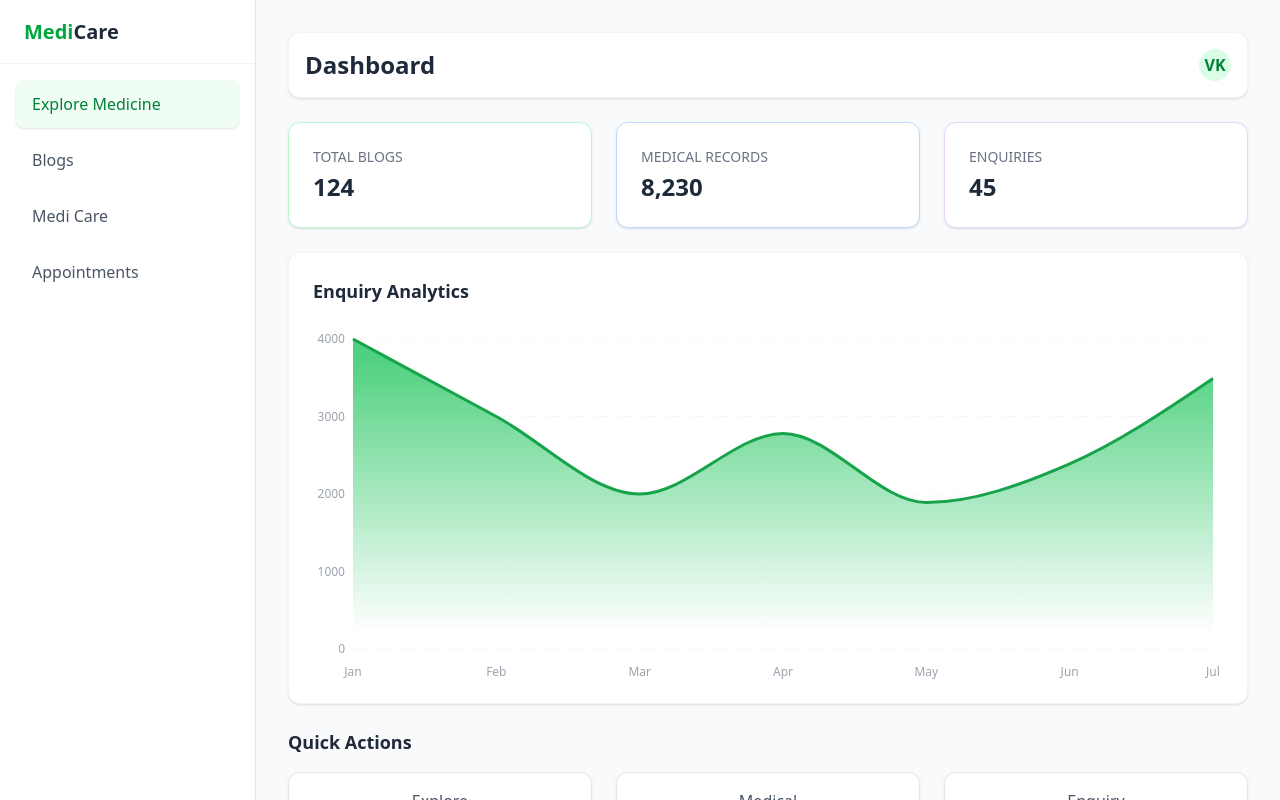
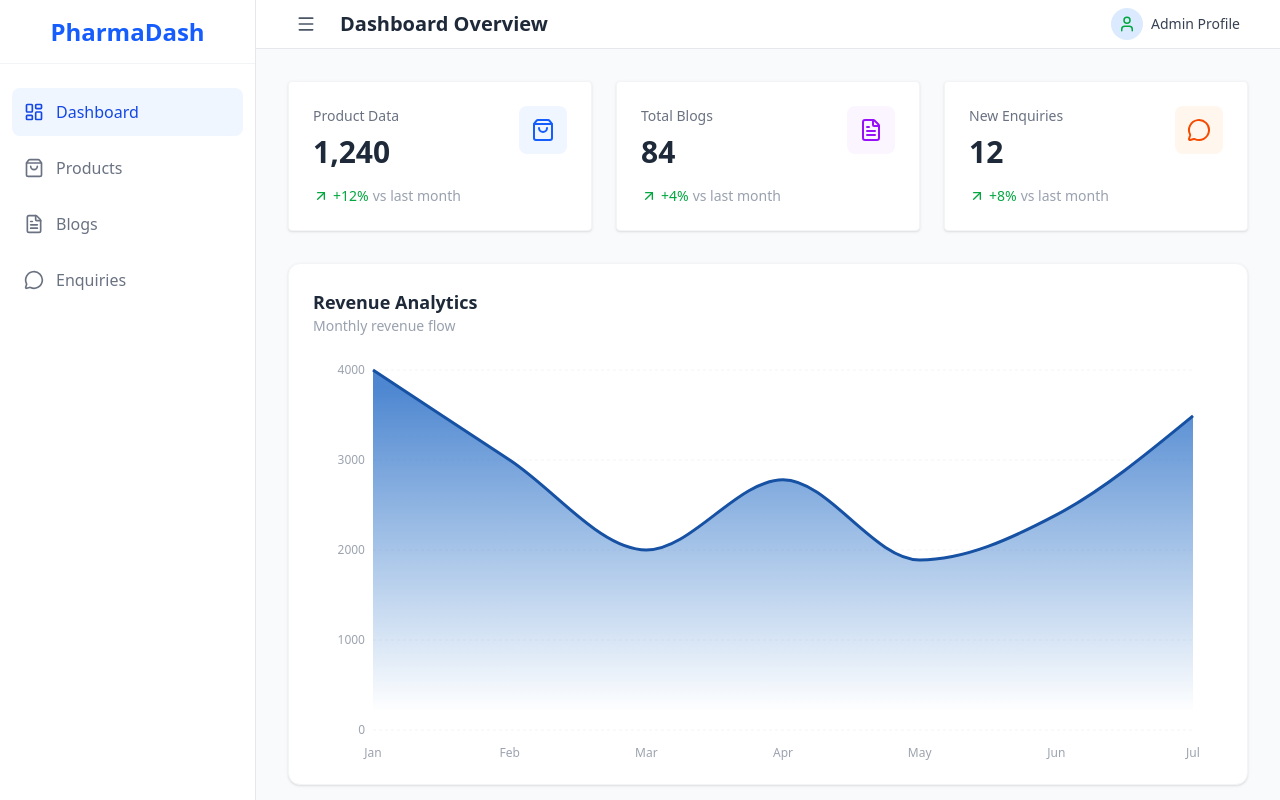
Before and after one commit to vinitk09/DwepsPharma, a Next.js app: page /admin in a window 1280 px wide. Built offline with nearby package versions, Linux system fonts and the light colour scheme.

Commit message:
Added Admin panel along with product Page

```diff
--- a/package.json
+++ b/package.json
@@ -10,6 +10,7 @@
   },
   "dependencies": {
     "framer-motion": "^12.24.10",
+    "lucide-react": "^0.562.0",
     "mongoose": "^9.1.1",
     "next": "16.1.1",
     "react": "19.2.3",
--- a/src/app/admin/page.js
+++ b/src/app/admin/page.js
@@ -1,9 +1,10 @@
 "use client"
 import React, { useState } from 'react'
 import { AreaChart, Area, XAxis, YAxis, CartesianGrid, Tooltip, ResponsiveContainer } from 'recharts';
+// Importing icons (install lucide-react if you haven't: npm install lucide-react)
+import { Search, Plus, Edit, Trash2, LayoutDashboard, ShoppingBag, FileText, MessageCircle, Menu, X, User, ArrowUpRight, ChevronRight, Settings } from 'lucide-react';
 
 const Page = () => {
-    // Data for the chart
   const data = [
     { name: 'Jan', revenue: 4000, profit: 2400 },
     { name: 'Feb', revenue: 3000, profit: 1398 },
@@ -14,106 +15,158 @@ const Page = () => {
     { name: 'Jul', revenue: 3490, profit: 4300 },
   ];
 
-    const [isSidebarOpen, setIsSidebarOpen] = useState(false); // Default closed on mobile
+  const [isSidebarOpen, setIsSidebarOpen] = useState(true);
+  const [activeTab, setActiveTab] = useState('dashboard');
+  return (
+    <div className="flex h-screen bg-gray-50 overflow-hidden">
 
-    return (
-        <div className='flex h-screen bg-gray-50 overflow-hidden'>
-
-            {/* --- 1. MOBILE BACKDROP (Darken screen when menu open) --- */}
-            {isSidebarOpen && (
-                <div
-                    className="fixed inset-0 bg-black/50 z-20 md:hidden"
-                    onClick={() => setIsSidebarOpen(false)}
-                />
-            )}
-
-            {/* --- 2. SIDEBAR --- */}
-            <aside className={`
-                fixed inset-y-0 left-0 z-30 w-64 bg-white border-r border-gray-200 shadow-xl
-                transform transition-transform duration-300 ease-in-out
-                ${isSidebarOpen ? 'translate-x-0' : '-translate-x-full'}
-                md:relative md:translate-x-0 md:shadow-none
-            `}>
-
-                {/* Sidebar Header */}
-                <div className='h-16 flex items-center justify-between px-6 border-b border-gray-100'>
-                    <div className='text-xl font-bold text-green-600'>Medi<span className='text-gray-800'>Care</span></div>
-                    {/* Close Button (Mobile Only) */}
-                    <button onClick={() => setIsSidebarOpen(false)} className='md:hidden text-gray-500 hover:text-red-500'>
-                        ✕
-                    </button>
+      {/* ================= Sidebar ================= */}
+      <aside
+        className={`bg-white border-r border-gray-200 transition-all duration-300 ease-in-out flex flex-col
+        ${isSidebarOpen ? 'w-64' : 'w-20'}
+        `}
+      >
+        {/* Logo Area */}
+        <div className="h-16 flex items-center justify-center border-b border-gray-100">
+          <div className="font-bold text-2xl text-blue-600">
+            {isSidebarOpen ? 'PharmaDash' : 'PD'}
+          </div>
         </div>
 
-                {/* Sidebar Menu */}
-                <div className='p-4 space-y-2 flex flex-col'>
-                    <SidebarItem active>Explore Medicine</SidebarItem>
-                    <SidebarItem>Blogs</SidebarItem>
-                    <SidebarItem>Medi Care</SidebarItem>
-                    <SidebarItem>Appointments</SidebarItem>
-                </div>
+        {/* Navigation Links */}
+        <nav className="flex-1 py-6 flex flex-col gap-2 px-3">
+            <SidebarItem icon={<LayoutDashboard size={20}/>} text="Dashboard" isOpen={isSidebarOpen} active={activeTab === 'dashboard'}
+            onClick={() => setActiveTab('dashboard')} />
+            <SidebarItem icon={<ShoppingBag size={20}/>} text="Products" isOpen={isSidebarOpen} active={activeTab === 'products'}
+            onClick = {() => setActiveTab('products')} />
+            <SidebarItem icon={<FileText size={20}/>} text="Blogs" isOpen={isSidebarOpen} />
+            <SidebarItem icon={<MessageCircle size={20}/>} text="Enquiries" isOpen={isSidebarOpen} />
+            {/* <div className="mt-auto">
+                <SidebarItem icon={<Settings size={20}/>} text="Settings" isOpen={isSidebarOpen} />
+            </div> */}
+        </nav>
       </aside>
 
 
-            {/* --- 3. MAIN CONTENT AREA --- */}
-            <main className='flex-1 overflow-y-auto'>
-                <div className='p-6 md:p-8 space-y-6'>
+      {/* ================= Main Content ================= */}
+      <main className="flex-1 flex flex-col overflow-y-auto">
 
         {/* Header */}
-                    <header className='flex items-center justify-between bg-white p-4 rounded-xl shadow-sm border border-gray-100'>
-                        <div className='flex items-center gap-3'>
-                            {/* Hamburger Menu (Mobile Only) */}
+        <header className="h-16 bg-white border-b border-gray-200 flex items-center justify-between px-8 sticky top-0 z-10">
+          <div className="flex items-center gap-4">
             <button
-                                onClick={() => setIsSidebarOpen(true)}
-                                className='md:hidden p-2 text-gray-600 hover:bg-gray-100 rounded-lg'
+              onClick={() => setIsSidebarOpen(!isSidebarOpen)}
+              className="p-2 hover:bg-gray-100 rounded-lg text-gray-600 transition-colors"
             >
-                                <svg className="w-6 h-6" fill="none" stroke="currentColor" viewBox="0 0 24 24"><path strokeLinecap="round" strokeLinejoin="round" strokeWidth={2} d="M4 6h16M4 12h16M4 18h16" /></svg>
+              <Menu size={20} />
             </button>
-                            <h2 className='text-2xl font-bold text-gray-800'>Dashboard</h2>
+            <h2 className="text-xl font-semibold text-gray-800">Dashboard Overview</h2>
           </div>
 
-                        <div className='flex items-center gap-2'>
-                            <div className='w-8 h-8 rounded-full bg-green-100 flex items-center justify-center text-green-700 font-bold'>VK</div>
+          <div className="flex items-center gap-4">
+            <div className="flex items-center gap-2 hover:bg-gray-50 p-2 rounded-full cursor-pointer transition">
+                <div className="w-8 h-8 bg-blue-100 rounded-full flex items-center justify-center text-green-600">
+                    <User size={18} />
+                </div>
+                <span className="text-sm font-medium text-gray-700 hidden sm:block">Admin Profile</span>
+            </div>
           </div>
         </header>
 
-                    {/* Stats Cards */}
-                    <div className='grid grid-cols-1 md:grid-cols-3 gap-6'>
-                        <StatCard label="Total Blogs" value="124" color="green" />
-                        <StatCard label="Medical Records" value="8,230" color="blue" />
-                        <StatCard label="Enquiries" value="45" color="purple" />
+        {/* Content Body */}
+        <div className="p-8 space-y-8">
+
+            {activeTab === 'dashboard' ? (
+                <>
+                 {/* Top Cards Section */}
+            <div className="grid grid-cols-1 md:grid-cols-3 gap-6">
+                <StatCard
+                    title="Product Data"
+                    value="1,240"
+                    icon={<ShoppingBag className="text-blue-600" />}
+                    bg="bg-blue-50"
+                    trend="+12%"
+                    borderColor="border-blue-500"
+                    backgroundColor="bg-blue-500"
+                />
+                <StatCard
+                    title="Total Blogs"
+                    value="84"
+                    icon={<FileText className="text-purple-600" />}
+                    bg="bg-purple-50"
+                    trend="+4%"
+                    borderColor="border-purple-500"
+                    backgroundColor="bg-purple-500"
+                />
+                <StatCard
+                    title="New Enquiries"
+                    value="12"
+                    icon={<MessageCircle className="text-orange-600" />}
+                    bg="bg-orange-50"
+                    trend="+8%"
+                    borderColor="border-red-500"
+                    backgroundColor="bg-red-500"
+                />
             </div>
 
-                    {/* Chart Section */}
-                    <div className='bg-white p-6 rounded-xl shadow-sm border border-gray-100'>
-                        <h3 className="text-lg font-bold text-gray-800 mb-6">Enquiry Analytics</h3>
-                        <div className='h-[350px] w-full'>
+            {/* Graph Section */}
+            <div className="bg-white p-6 rounded-xl shadow-sm border border-gray-100">
+                <div className="mb-6">
+                    <h3 className="text-lg font-semibold text-gray-800">Revenue Analytics</h3>
+                    <p className="text-sm text-gray-400">Monthly revenue flow</p>
+                </div>
+
+                <div className="w-full h-[400px]">
                     <ResponsiveContainer width="100%" height="100%">
-                                <AreaChart data={data} margin={{ top: 10, right: 10, left: -20, bottom: 0 }}>
+                        <AreaChart data={data} margin={{ top: 10, right: 30, left: 0, bottom: 0 }}>
                             <defs>
                                 <linearGradient id="colorRevenue" x1="0" y1="0" x2="0" y2="1">
-                                            <stop offset="5%" stopColor="#22c55e" stopOpacity={0.8} />
-                                            <stop offset="95%" stopColor="#22c55e" stopOpacity={0} />
+                                    <stop offset="5%" stopColor="#2269c5ff" stopOpacity={0.8}/>
+                                    <stop offset="95%" stopColor="#226ec5ff" stopOpacity={0}/>
                                 </linearGradient>
                             </defs>
                             <CartesianGrid strokeDasharray="3 3" vertical={false} stroke="#f3f4f6" />
-                                    <XAxis dataKey="name" axisLine={false} tickLine={false} tick={{ fill: '#9ca3af', fontSize: 12 }} dy={10} />
-                                    <YAxis axisLine={false} tickLine={false} tick={{ fill: '#9ca3af', fontSize: 12 }} />
-                                    <Tooltip contentStyle={{ borderRadius: '8px', border: 'none', boxShadow: '0 4px 12px rgba(0,0,0,0.1)' }} />
-                                    <Area type="monotone" dataKey="revenue" stroke="#16a34a" strokeWidth={3} fillOpacity={1} fill="url(#colorRevenue)" />
+                            <XAxis
+                                dataKey="name"
+                                axisLine={false}
+                                tickLine={false}
+                                tick={{ fill: '#9ca3af', fontSize: 12 }}
+                                dy={10}
+                            />
+                            <YAxis
+                                axisLine={false}
+                                tickLine={false}
+                                tick={{ fill: '#9ca3af', fontSize: 12 }}
+                            />
+                            <Tooltip
+                                contentStyle={{ borderRadius: '8px', border: 'none', boxShadow: '0 4px 12px rgba(0,0,0,0.1)' }}
+                            />
+                            <Area
+                                type="monotone"
+                                dataKey="revenue"
+                                stroke="#1651a3ff"
+                                strokeWidth={3}
+                                fillOpacity={1}
+                                fill="url(#colorRevenue)"
+                            />
                         </AreaChart>
                     </ResponsiveContainer>
                 </div>
             </div>
 
-                    {/* Quick Actions */}
-                    <div>
-                        <h3 className='text-lg font-bold text-gray-800 mb-4'>Quick Actions</h3>
-                        <div className='grid grid-cols-1 md:grid-cols-3 gap-6'>
-                            <ActionCard>Explore</ActionCard>
-                            <ActionCard>Medical</ActionCard>
-                            <ActionCard>Enquiry</ActionCard>
+            {/* Quick Actions Section */}
+            <div className="flex flex-col gap-4">
+                <h2 className="text-lg font-semibold text-gray-800">Quick Actions</h2>
+                <div className="grid grid-cols-1 md:grid-cols-3 gap-6">
+                   <ActionCard title="Add Product" desc="Create a new listing" icon={<ShoppingBag size={20}/>} />
+                   <ActionCard title="Write Blog" desc="Publish new content" icon={<FileText size={20}/>} />
+                   <ActionCard title="View Enquiries" desc="Check customer messages" icon={<MessageCircle size={20}/>} />
                 </div>
             </div>
+            </>
+            ) : ( <ProductsView/>)}
+
+
 
         </div>
       </main>
@@ -121,33 +174,148 @@ const Page = () => {
   )
 }
 
-// --- SUB COMPONENTS FOR CLEANER CODE ---
+const ProductsView = () => {
+    // Dummy Data for the table
+    const products = [
+        { id: 1, name: 'Paracetamol 500mg', category: 'Medicine', price: '$12.00', stock: 450, status: 'In Stock' },
+        { id: 2, name: 'Vitamin C Serum', category: 'Skincare', price: '$24.50', stock: 120, status: 'Low Stock' },
+        { id: 3, name: 'Surgical Mask N95', category: 'Equipment', price: '$5.00', stock: 0, status: 'Out of Stock' },
+        { id: 4, name: 'Antibiotic Cream', category: 'Medicine', price: '$8.90', stock: 85, status: 'In Stock' },
+        { id: 5, name: 'Digital Thermometer', category: 'Equipment', price: '$15.00', stock: 30, status: 'In Stock' },
+    ];
 
-const SidebarItem = ({ children, active }) => (
-    <div className={`px-4 py-3 rounded-lg font-medium cursor-pointer transition-all ${active ? 'bg-green-50 text-green-700 shadow-sm' : 'text-gray-600 hover:bg-gray-50 hover:text-gray-900'}`}>
-        {children}
+    return (
+        <div className="space-y-6 animate-fade-in"> {/* Simple fade-in animation */}
+
+            {/* Table Header Controls */}
+            <div className="flex flex-col md:flex-row justify-between items-center gap-4">
+                <div className="relative w-full md:w-96">
+                    <Search className="absolute left-3 top-2.5 text-gray-400" size={20} />
+                    <input
+                        type="text"
+                        placeholder="Search products..."
+                        className="w-full pl-10 pr-4 py-2 border border-gray-200 rounded-lg focus:outline-none focus:ring-2 focus:ring-blue-500"
+                    />
                 </div>
-)
+                <button className="flex items-center gap-2 bg-blue-600 text-white px-4 py-2 rounded-lg hover:bg-blue-700 transition">
+                    <Plus size={20} />
+                    <span>Add Product</span>
+                </button>
+            </div>
 
-const StatCard = ({ label, value, color }) => {
-    // Dynamic color classes
-    const colorClasses = {
-        green: "border-green-200 hover:border-green-500",
-        blue: "border-blue-200 hover:border-blue-500",
-        purple: "border-purple-200 hover:border-purple-500",
-    }
-    return (
-        <div className={`bg-white border p-6 rounded-xl shadow-sm hover:shadow-md transition-all duration-300 hover:-translate-y-1 ${colorClasses[color] || 'border-gray-200'}`}>
-            <p className='text-gray-500 text-sm font-medium uppercase'>{label}</p>
-            <h3 className='text-2xl font-bold text-gray-800 mt-1'>{value}</h3>
+            {/* The Table */}
+            <div className="bg-white rounded-xl shadow-sm border border-gray-100 overflow-hidden">
+                <div className="overflow-x-auto">
+                    <table className="w-full text-left border-collapse">
+                        <thead className="bg-gray-50 border-b border-gray-100">
+                            <tr>
+                                <th className="p-4 text-sm font-semibold text-gray-600">Product Name</th>
+                                <th className="p-4 text-sm font-semibold text-gray-600">Category</th>
+                                <th className="p-4 text-sm font-semibold text-gray-600">Price</th>
+                                <th className="p-4 text-sm font-semibold text-gray-600">Stock</th>
+                                <th className="p-4 text-sm font-semibold text-gray-600">Status</th>
+                                <th className="p-4 text-sm font-semibold text-gray-600 text-center">Actions</th>
+                            </tr>
+                        </thead>
+                        <tbody className="divide-y divide-gray-100">
+                            {products.map((product) => (
+                                <tr key={product.id} className="hover:bg-gray-50 transition">
+                                    <td className="p-4 font-medium text-gray-800">{product.name}</td>
+                                    <td className="p-4 text-gray-600">{product.category}</td>
+                                    <td className="p-4 font-semibold text-gray-800">{product.price}</td>
+                                    <td className="p-4 text-gray-600">{product.stock} units</td>
+                                    <td className="p-4">
+                                        <span className={`px-3 py-1 rounded-full text-xs font-medium
+                                            ${product.status === 'In Stock' ? 'bg-green-100 text-green-700' : ''}
+                                            ${product.status === 'Low Stock' ? 'bg-yellow-100 text-yellow-700' : ''}
+                                            ${product.status === 'Out of Stock' ? 'bg-red-100 text-red-700' : ''}
+                                        `}>
+                                            {product.status}
+                                        </span>
+                                    </td>
+                                    <td className="p-4">
+                                        <div className="flex items-center justify-center gap-2">
+                                            <button className="p-2 text-gray-500 hover:text-blue-600 hover:bg-blue-50 rounded-lg transition"><Edit size={16}/></button>
+                                            <button className="p-2 text-gray-500 hover:text-red-600 hover:bg-red-50 rounded-lg transition"><Trash2 size={16}/></button>
+                                        </div>
+                                    </td>
+                                </tr>
+                            ))}
+                        </tbody>
+                    </table>
+                </div>
+                {/* Pagination (Visual only) */}
+                <div className="p-4 border-t border-gray-100 flex justify-between items-center text-sm text-gray-500">
+                    <span>Showing 1-5 of 120 products</span>
+                    <div className="flex gap-2">
+                        <button className="px-3 py-1 border rounded hover:bg-gray-50">Previous</button>
+                        <button className="px-3 py-1 border rounded hover:bg-gray-50">Next</button>
+                    </div>
+                </div>
+            </div>
         </div>
     )
 }
 
-const ActionCard = ({ children }) => (
-    <button className='bg-white border border-gray-200 p-4 rounded-xl font-medium text-gray-600 shadow-sm hover:border-green-500 hover:text-green-600 hover:shadow-md transition-all'>
-        {children}
-    </button>
-)
+// --- Helper Components for cleaner code ---
+
+// 1. Sidebar Item Component
+const SidebarItem = ({ icon, text, isOpen, active, onClick }) => (
+    <div
+    onClick={onClick}
+     className={`
+        flex items-center p-3 rounded-lg cursor-pointer transition-colors group
+        ${active ? 'bg-blue-50 text-blue-700' : 'text-gray-500 hover:bg-gray-100 hover:text-gray-900'}
+        ${isOpen ? 'justify-start' : 'justify-center'}
+    `}>
+        <div className="shrink-0">{icon}</div>
+
+        <span className={`ml-3 font-medium whitespace-nowrap transition-all duration-300 overflow-hidden
+            ${isOpen ? 'w-auto opacity-100' : 'w-0 opacity-0'}
+        `}>
+            {text}
+        </span>
+
+        {isOpen && !active && (
+            <ChevronRight size={16} className="ml-auto text-gray-300 opacity-0 group-hover:opacity-100 transition-opacity"/>
+        )}
+    </div>
+);
+
+// 2. Statistics Card Component
+const StatCard = ({ title, value, icon, bg, trend, borderColor,backgroundColor }) => (
+    <div className={`bg-white p-6 rounded-sm shadow-sm border border-gray-100 flex flex-col justify-between hover:shadow-md hover:scale-105 transition-shadow transform transition-transform duration-300 ease-in-out
+    hover:scale-105 border hover:${borderColor} hover:${backgroundColor}`}>
+        <div className="flex justify-between items-start">
+            <div>
+                <p className="text-gray-500 text-sm font-medium">{title}</p>
+                <h3 className="text-3xl font-bold text-gray-800 mt-2">{value}</h3>
+            </div>
+            <div className={`p-3 rounded-lg ${bg}`}>
+                {icon}
+            </div>
+        </div>
+        <div className="mt-4 flex items-center text-sm text-green-600 font-medium">
+            <ArrowUpRight size={16} className="mr-1"/>
+            <span>{trend}</span>
+            <span className="text-gray-400 ml-1 font-normal">vs last month</span>
+        </div>
+    </div>
+);
+
+// 3. Action Card Component
+const ActionCard = ({ title, desc, icon }) => (
+    <div className="bg-white p-5 rounded-xl border border-gray-100 hover:border-blue-500 hover:shadow-md cursor-pointer transition-all group">
+        <div className="flex items-center gap-4">
+            <div className="bg-gray-100 p-3 rounded-full text-gray-600 group-hover:bg-blue-600 group-hover:text-white transition-colors">
+                {icon}
+            </div>
+            <div>
+                <h4 className="font-semibold text-gray-800">{title}</h4>
+                <p className="text-sm text-gray-500">{desc}</p>
+            </div>
+        </div>
+    </div>
+);
 
 export default Page
```
Also changed, not shown: 1 other file (tests, documents, lock files or other folders). Lines whose indentation alone changed are shown as unchanged.
